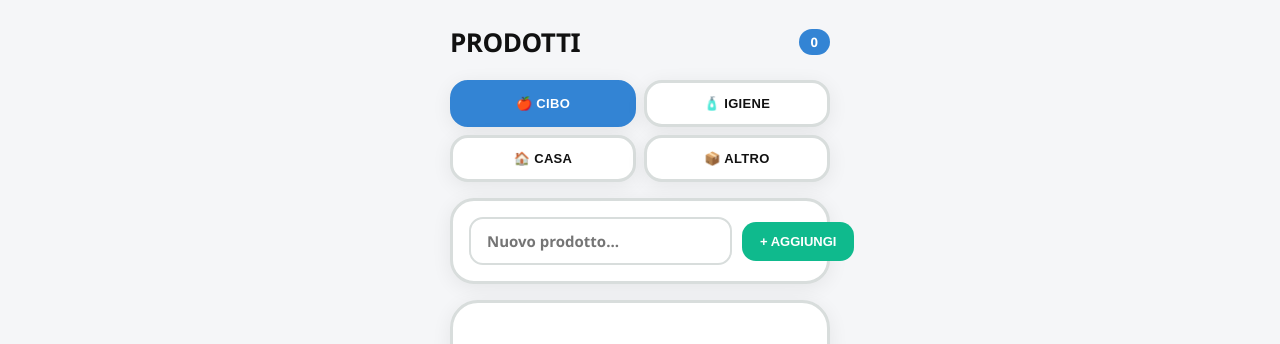
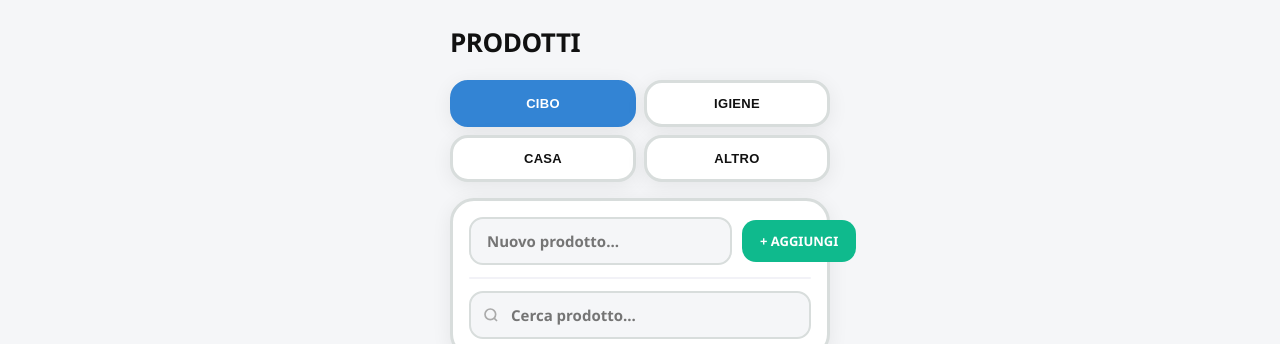
Before and after one commit to emilio-mazzolari/listando, a plain HTML site: page spesa_prodotti.html in a window 1280 px wide. Shown: the top 344 px of the page. Drawn offline with Linux system fonts and the light colour scheme; no server answers.

Commit message:
Update spesa_prodotti.html

```diff
--- a/spesa_prodotti.html
+++ b/spesa_prodotti.html
@@ -35,27 +35,12 @@
             padding: 24px 20px 120px;
         }
 
-        /* ── Header ── */
-        .page-header {
-            display: flex;
-            align-items: center;
-            justify-content: space-between;
-            margin-bottom: 20px;
-        }
         .page-title {
             font-weight: 900;
             font-size: 26px;
             text-transform: uppercase;
             letter-spacing: -0.5px;
-            margin: 0;
-        }
-        .badge-count {
-            background: var(--blue);
-            color: white;
-            font-size: 13px;
-            font-weight: 800;
-            padding: 4px 12px;
-            border-radius: 20px;
+            margin: 0 0 20px 0;
         }
 
         /* ── Filtri categoria ── */
@@ -86,7 +71,7 @@
             border-color: var(--blue);
         }
 
-        /* ── Box Aggiungi ── */
+        /* ── Input card (aggiungi + cerca) ── */
         .input-card {
             background: var(--white);
             padding: 16px;
@@ -94,6 +79,11 @@
             border: 3px solid var(--grey);
             margin-bottom: 16px;
             box-shadow: var(--shadow);
+            display: flex;
+            flex-direction: column;
+            gap: 10px;
+        }
+        .input-row {
             display: flex;
             gap: 10px;
             align-items: center;
@@ -108,9 +98,36 @@
             font-weight: 600;
             font-family: inherit;
             color: var(--dark);
+            background: var(--bg);
             transition: border-color 0.2s;
         }
         .input-card input:focus { border-color: var(--green); }
+
+        .input-card input.search-input:focus { border-color: var(--blue); }
+
+        .search-wrap {
+            position: relative;
+            display: flex;
+            align-items: center;
+        }
+        .search-wrap svg {
+            position: absolute;
+            left: 14px;
+            width: 16px; height: 16px;
+            stroke: #aaa; fill: none; stroke-width: 2.5;
+            pointer-events: none;
+        }
+        .search-wrap input {
+            padding-left: 40px !important;
+        }
+
+        .divider {
+            height: 2px;
+            background: var(--grey-light);
+            border-radius: 2px;
+            margin: 2px 0;
+        }
+
         .btn-save {
             padding: 12px 18px;
             border-radius: 14px;
@@ -123,31 +140,17 @@
             text-transform: uppercase;
             transition: opacity 0.15s;
             white-space: nowrap;
+            font-family: inherit;
         }
         .btn-save:active { opacity: 0.85; }
 
-        /* ── Card Lista ── */
+        /* ── Card lista ── */
         .card {
             background: var(--white);
             border-radius: 28px;
             border: 3px solid var(--grey);
             overflow: hidden;
             box-shadow: var(--shadow);
-        }
-
-        .card-header-row {
-            padding: 14px 20px;
-            border-bottom: 2px solid var(--grey-light);
-            display: flex;
-            align-items: center;
-            justify-content: space-between;
-        }
-        .card-header-label {
-            font-size: 11px;
-            font-weight: 800;
-            text-transform: uppercase;
-            letter-spacing: 0.8px;
-            color: #999;
         }
 
         /* ── Righe prodotto ── */
@@ -194,9 +197,9 @@
         .btn-ic:active { transform: scale(0.9); }
         .btn-ic svg { width: 17px; height: 17px; stroke: currentColor; fill: none; stroke-width: 2.5; }
 
-        .btn-ic.add    { border-color: var(--blue);   color: var(--blue);   }
-        .btn-ic.edit   { border-color: var(--yellow);  color: var(--yellow); }
-        .btn-ic.del    { border-color: var(--red);     color: var(--red);    }
+        .btn-ic.add  { border-color: var(--blue);   color: var(--blue);   font-size: 22px; font-weight: 900; line-height: 1; }
+        .btn-ic.edit { border-color: var(--yellow);  color: var(--yellow); }
+        .btn-ic.del  { border-color: var(--red);     color: var(--red);    }
 
         .btn-ic.add:active  { background: #e8f3ff; }
         .btn-ic.edit:active { background: #fff8e6; }
@@ -231,7 +234,7 @@
         }
         .toast.show { opacity: 1; transform: translateX(-50%) translateY(0); }
 
-        /* ── Modal (base) ── */
+        /* ── Modal ── */
         .modal-overlay {
             position: fixed; top: 0; left: 0;
             width: 100%; height: 100%;
@@ -266,12 +269,11 @@
             font-weight: 700;
             font-family: inherit;
             outline: none;
-            margin-bottom: 16px;
+            margin-bottom: 14px;
             transition: border-color 0.2s;
         }
         .modal-input:focus { border-color: var(--blue); }
 
-        /* Selezione categoria nel modal */
         .cat-grid {
             display: grid;
             grid-template-columns: 1fr 1fr;
@@ -288,6 +290,7 @@
             cursor: pointer;
             text-transform: uppercase;
             transition: all 0.15s;
+            font-family: inherit;
         }
         .btn-cat.selected { background: var(--blue); color: white; border-color: var(--blue); }
 
@@ -328,27 +331,32 @@
 <body>
 
 <div class="app">
-    <div class="page-header">
-        <h2 class="page-title">Prodotti</h2>
-        <span class="badge-count" id="badgeCount">0</span>
+    <h2 class="page-title">Prodotti</h2>
+
+    <!-- Filtri categoria (senza icone) -->
+    <div class="filter-container">
+        <button class="btn-filter active" onclick="setFilter('Cibo', this)">Cibo</button>
+        <button class="btn-filter" onclick="setFilter('Igiene', this)">Igiene</button>
+        <button class="btn-filter" onclick="setFilter('Casa', this)">Casa</button>
+        <button class="btn-filter" onclick="setFilter('Altro', this)">Altro</button>
     </div>
 
-    <!-- Filtri categoria -->
-    <div class="filter-container">
-        <button class="btn-filter active" onclick="setFilter('Cibo', this)">🍎 Cibo</button>
-        <button class="btn-filter" onclick="setFilter('Igiene', this)">🧴 Igiene</button>
-        <button class="btn-filter" onclick="setFilter('Casa', this)">🏠 Casa</button>
-        <button class="btn-filter" onclick="setFilter('Altro', this)">📦 Altro</button>
+    <!-- Box inserimento + ricerca -->
+    <div class="input-card">
+        <div class="input-row">
+            <input type="text" id="nuovoNome" placeholder="Nuovo prodotto..."
+                   onkeydown="if(event.key==='Enter') apriModalCategoria()">
+            <button class="btn-save" onclick="apriModalCategoria()">+ Aggiungi</button>
+        </div>
+        <div class="divider"></div>
+        <div class="search-wrap">
+            <svg viewBox="0 0 24 24"><circle cx="11" cy="11" r="8"/><line x1="21" y1="21" x2="16.65" y2="16.65"/></svg>
+            <input type="text" class="search-input" id="ricerca" placeholder="Cerca prodotto..."
+                   oninput="render()">
+        </div>
     </div>
 
-    <!-- Box inserimento rapido -->
-    <div class="input-card">
-        <input type="text" id="nuovoNome" placeholder="Nuovo prodotto..."
-               onkeydown="if(event.key==='Enter') apriModalCategoria()">
-        <button class="btn-save" onclick="apriModalCategoria()">+ Aggiungi</button>
-    </div>
-
-    <!-- Card Lista -->
+    <!-- Lista prodotti -->
     <div class="card" id="listaCard">
         <div class="empty-state">
             <div class="empty-icon"><svg viewBox="0 0 24 24"><circle cx="12" cy="12" r="10"/></svg></div>
@@ -357,7 +365,7 @@
     </div>
 </div>
 
-<!-- Toast notifica -->
+<!-- Toast -->
 <div class="toast" id="toast"></div>
 
 <!-- Modal: Scegli categoria nuovo prodotto -->
@@ -367,10 +375,10 @@
         <h3>Scegli categoria</h3>
         <p id="modalCatNome"></p>
         <div class="cat-grid">
-            <button class="btn-cat" onclick="selezionaCat('Cibo', this)">🍎 Cibo</button>
-            <button class="btn-cat" onclick="selezionaCat('Igiene', this)">🧴 Igiene</button>
-            <button class="btn-cat" onclick="selezionaCat('Casa', this)">🏠 Casa</button>
-            <button class="btn-cat" onclick="selezionaCat('Altro', this)">📦 Altro</button>
+            <button class="btn-cat" onclick="selezionaCat('Cibo', this)">Cibo</button>
+            <button class="btn-cat" onclick="selezionaCat('Igiene', this)">Igiene</button>
+            <button class="btn-cat" onclick="selezionaCat('Casa', this)">Casa</button>
+            <button class="btn-cat" onclick="selezionaCat('Altro', this)">Altro</button>
         </div>
         <button class="btn-modal" id="btnConfermaCategoria"
                 style="background:var(--green); color:white; opacity:0.4;"
@@ -379,17 +387,17 @@
     </div>
 </div>
 
-<!-- Modal: Modifica nome prodotto -->
+<!-- Modal: Modifica prodotto -->
 <div id="modalModifica" class="modal-overlay">
     <div class="modal-box">
         <div class="modal-emoji">✏️</div>
         <h3>Modifica prodotto</h3>
         <input type="text" class="modal-input" id="inputModifica" placeholder="Nome prodotto...">
         <div class="cat-grid" id="catGridModifica">
-            <button class="btn-cat" onclick="selezionaCatModifica('Cibo', this)">🍎 Cibo</button>
-            <button class="btn-cat" onclick="selezionaCatModifica('Igiene', this)">🧴 Igiene</button>
-            <button class="btn-cat" onclick="selezionaCatModifica('Casa', this)">🏠 Casa</button>
-            <button class="btn-cat" onclick="selezionaCatModifica('Altro', this)">📦 Altro</button>
+            <button class="btn-cat" onclick="selezionaCatModifica('Cibo', this)">Cibo</button>
+            <button class="btn-cat" onclick="selezionaCatModifica('Igiene', this)">Igiene</button>
+            <button class="btn-cat" onclick="selezionaCatModifica('Casa', this)">Casa</button>
+            <button class="btn-cat" onclick="selezionaCatModifica('Altro', this)">Altro</button>
         </div>
         <button class="btn-modal" style="background:var(--yellow); color:white;" onclick="confermaModifica()">Salva Modifiche</button>
         <button class="btn-modal" style="background:var(--grey-light);" onclick="chiudiModal('modalModifica')">Annulla</button>
@@ -428,22 +436,21 @@
 </nav>
 
 <script>
-    const URL_BASE = "https://eejdpophfxsrqdvsucye.supabase.co/rest/v1";
-    const KEY      = "sb_publishable_A7ZE5MzG6TtUrTKNo3SebA_qOk3_n4v";
-    const headers  = { "apikey": KEY, "Content-Type": "application/json", "Authorization": "Bearer " + KEY };
+    const URL_BASE  = "https://eejdpophfxsrqdvsucye.supabase.co/rest/v1";
+    const KEY       = "sb_publishable_A7ZE5MzG6TtUrTKNo3SebA_qOk3_n4v";
+    const headers   = { "apikey": KEY, "Content-Type": "application/json", "Authorization": "Bearer " + KEY };
     const userEmail = localStorage.getItem('userEmail');
 
-    let prodottiBase      = [];
-    let categoriaCorrente = 'Cibo';
-    let categoriaScelta   = null;   // per modal nuovo prodotto
-    let catModificaScelta = null;   // per modal modifica
-    let idInModifica      = null;
-    let idInElimina       = null;
+    let prodottiBase       = [];
+    let categoriaCorrente  = 'Cibo';
+    let categoriaScelta    = null;
+    let catModificaScelta  = null;
+    let idInModifica       = null;
+    let idInElimina        = null;
 
     // ── Caricamento ──────────────────────────────────────────────
     async function caricaProdotti() {
         try {
-            // Prodotti globali (email_utente null) + prodotti propri, esclusi quelli nascosti
             const res = await fetch(
                 `${URL_BASE}/spesa_prodotti?select=*,spesa_prodottinascosti!left(prodotto_id)` +
                 `&or=(email_utente.is.null,email_utente.eq.${userEmail})` +
@@ -455,20 +462,25 @@
         } catch (e) { console.error(e); }
     }
 
-    // ── Filtro ───────────────────────────────────────────────────
+    // ── Filtro categoria ─────────────────────────────────────────
     function setFilter(cat, btn) {
         categoriaCorrente = cat;
         document.querySelectorAll('.btn-filter').forEach(b => b.classList.remove('active'));
         btn.classList.add('active');
+        // Resetta ricerca al cambio categoria
+        document.getElementById('ricerca').value = '';
         render();
     }
 
     // ── Render lista ─────────────────────────────────────────────
     function render() {
-        const div      = document.getElementById("listaCard");
-        const filtrati = prodottiBase.filter(p => p.categoria === categoriaCorrente);
+        const div    = document.getElementById("listaCard");
+        const query  = document.getElementById("ricerca").value.trim().toLowerCase();
 
-        document.getElementById("badgeCount").textContent = filtrati.length;
+        let filtrati = prodottiBase.filter(p => p.categoria === categoriaCorrente);
+        if (query) {
+            filtrati = filtrati.filter(p => p.nome.toLowerCase().includes(query));
+        }
 
         if (filtrati.length === 0) {
             div.innerHTML = `
@@ -476,28 +488,20 @@
                     <div class="empty-icon">
                         <svg viewBox="0 0 24 24"><rect x="3" y="3" width="18" height="18" rx="2"/><line x1="9" y1="3" x2="9" y2="21"/></svg>
                     </div>
-                    <div class="empty-title">Nessun prodotto</div>
-                    <div class="empty-sub">Aggiungi il primo prodotto in questa categoria</div>
+                    <div class="empty-title">${query ? 'Nessun risultato' : 'Nessun prodotto'}</div>
+                    <div class="empty-sub">${query ? `Nessun prodotto corrisponde a "${query}"` : 'Aggiungi il primo prodotto in questa categoria'}</div>
                 </div>`;
             return;
         }
 
-        div.innerHTML = `
-            <div class="card-header-row">
-                <span class="card-header-label">${filtrati.length} prodotto${filtrati.length !== 1 ? 'i' : ''}</span>
-            </div>`;
-
+        div.innerHTML = '';
         filtrati.forEach(p => {
-            const isMio    = p.email_utente === userEmail;   // prodotto creato da questo utente
-            const riga     = document.createElement("div");
+            const isMio = p.email_utente === userEmail;
+            const riga  = document.createElement("div");
             riga.className = "item";
 
-            // Badge "Mio" se il prodotto appartiene all'utente corrente
-            const badgeMio = isMio
-                ? `<span class="item-badge-custom">Mio</span>`
-                : '';
+            const badgeMio = isMio ? `<span class="item-badge-custom">Mio</span>` : '';
 
-            // Tasto modifica e cancella solo sui prodotti dell'utente
             const azioniExtra = isMio ? `
                 <button class="btn-ic edit" onclick="apriModifica(${p.id}, '${escHtml(p.nome)}', '${p.categoria}')" aria-label="Modifica">
                     <svg viewBox="0 0 24 24"><path d="M11 4H4a2 2 0 0 0-2 2v14a2 2 0 0 0 2 2h14a2 2 0 0 0 2-2v-7"/><path d="M18.5 2.5a2.121 2.121 0 0 1 3 3L12 15l-4 1 1-4 9.5-9.5z"/></svg>
@@ -510,9 +514,7 @@
                 <span class="item-nome">${p.nome}</span>
                 ${badgeMio}
                 <div class="btn-actions">
-                    <button class="btn-ic add" onclick="mettiInLista(${p.id})" aria-label="Aggiungi alla lista">
-                        <svg viewBox="0 0 24 24"><circle cx="9" cy="21" r="1"/><circle cx="20" cy="21" r="1"/><path d="M1 1h4l2.68 13.39a2 2 0 0 0 2 1.61h9.72a2 2 0 0 0 2-1.61L23 6H6"/></svg>
-                    </button>
+                    <button class="btn-ic add" onclick="mettiInLista(${p.id})" aria-label="Aggiungi alla lista">+</button>
                     ${azioniExtra}
                 </div>`;
             div.appendChild(riga);
@@ -526,28 +528,18 @@
                 method: "POST", headers,
                 body: JSON.stringify({ prodotto_id: id, email_utente: userEmail, completato: false })
             });
-            if (res.ok || res.status === 201) {
-                mostraToast("✓ Aggiunto alla lista!");
-            } else {
-                mostraToast("Già presente nella lista");
-            }
+            mostraToast(res.ok || res.status === 201 ? "✓ Aggiunto alla lista!" : "Già presente nella lista");
         } catch (e) { mostraToast("Errore di rete"); }
     }
 
-    // ── Nuovo prodotto: chiedi categoria ────────────────────────
+    // ── Nuovo prodotto → scegli categoria ───────────────────────
     function apriModalCategoria() {
         const nome = document.getElementById("nuovoNome").value.trim();
-        if (!nome) {
-            document.getElementById("nuovoNome").focus();
-            mostraToast("⚠️ Inserisci il nome del prodotto");
-            return;
-        }
+        if (!nome) { document.getElementById("nuovoNome").focus(); mostraToast("⚠️ Inserisci il nome del prodotto"); return; }
         categoriaScelta = null;
-        // Reset selezione visiva
         document.querySelectorAll('#modalCategoria .btn-cat').forEach(b => b.classList.remove('selected'));
         const btn = document.getElementById("btnConfermaCategoria");
-        btn.disabled = true;
-        btn.style.opacity = "0.4";
+        btn.disabled = true; btn.style.opacity = "0.4";
         document.getElementById("modalCatNome").textContent = `"${nome}"`;
         apriModal('modalCategoria');
     }
@@ -556,9 +548,8 @@
         categoriaScelta = cat;
         document.querySelectorAll('#modalCategoria .btn-cat').forEach(b => b.classList.remove('selected'));
         btn.classList.add('selected');
-        const btnConf = document.getElementById("btnConfermaCategoria");
-        btnConf.disabled = false;
-        btnConf.style.opacity = "1";
+        const b = document.getElementById("btnConfermaCategoria");
+        b.disabled = false; b.style.opacity = "1";
     }
 
     async function confermaSalvaNuovo() {
@@ -572,22 +563,20 @@
             document.getElementById("nuovoNome").value = "";
             chiudiModal('modalCategoria');
             await caricaProdotti();
-            // Porta il filtro sulla categoria appena usata
             const btnFiltro = [...document.querySelectorAll('.btn-filter')]
-                .find(b => b.textContent.includes(categoriaScelta));
+                .find(b => b.textContent === categoriaScelta);
             if (btnFiltro) setFilter(categoriaScelta, btnFiltro);
             mostraToast(`✓ "${nome}" aggiunto!`);
         } catch (e) { mostraToast("Errore nel salvataggio"); }
     }
 
-    // ── Modifica prodotto ────────────────────────────────────────
+    // ── Modifica ─────────────────────────────────────────────────
     function apriModifica(id, nome, categoria) {
-        idInModifica    = id;
+        idInModifica = id;
         catModificaScelta = categoria;
         document.getElementById("inputModifica").value = nome;
-        // Preseleziona categoria attuale
         document.querySelectorAll('#catGridModifica .btn-cat').forEach(b => {
-            b.classList.toggle('selected', b.textContent.includes(categoria));
+            b.classList.toggle('selected', b.textContent === categoria);
         });
         apriModal('modalModifica');
     }
@@ -602,7 +591,6 @@
         const nuovoNome = document.getElementById("inputModifica").value.trim();
         if (!nuovoNome || !idInModifica) return;
         try {
-            // PATCH solo se email_utente corrisponde all'utente (sicurezza lato client + RLS lato Supabase)
             await fetch(`${URL_BASE}/spesa_prodotti?id=eq.${idInModifica}&email_utente=eq.${userEmail}`, {
                 method: "PATCH", headers,
                 body: JSON.stringify({ nome: nuovoNome, categoria: catModificaScelta })
@@ -613,7 +601,7 @@
         } catch (e) { mostraToast("Errore nella modifica"); }
     }
 
-    // ── Elimina prodotto ─────────────────────────────────────────
+    // ── Elimina ──────────────────────────────────────────────────
     function apriElimina(id, nome) {
         idInElimina = id;
         document.getElementById("eliminaNome").textContent = `Vuoi eliminare "${nome}"?`;
@@ -623,7 +611,6 @@
     async function confermaElimina() {
         if (!idInElimina) return;
         try {
-            // DELETE solo se appartiene all'utente
             await fetch(`${URL_BASE}/spesa_prodotti?id=eq.${idInElimina}&email_utente=eq.${userEmail}`, {
                 method: "DELETE", headers
             });
@@ -634,10 +621,9 @@
     }
 
     // ── Utility ──────────────────────────────────────────────────
-    function apriModal(id)  { document.getElementById(id).style.display = 'flex'; }
-    function chiudiModal(id){ document.getElementById(id).style.display = 'none'; }
+    function apriModal(id)   { document.getElementById(id).style.display = 'flex'; }
+    function chiudiModal(id) { document.getElementById(id).style.display = 'none'; }
 
-    // Chiudi modal cliccando fuori
     document.querySelectorAll('.modal-overlay').forEach(m => {
         m.addEventListener('click', e => { if (e.target === m) m.style.display = 'none'; });
     });
@@ -651,10 +637,7 @@
         toastTimer = setTimeout(() => t.classList.remove('show'), 2200);
     }
 
-    function escHtml(str) {
-        return str.replace(/'/g, "\\'").replace(/"/g, '&quot;');
-    }
-
+    function escHtml(str) { return str.replace(/'/g, "\\'").replace(/"/g, '&quot;'); }
     function logout() { localStorage.clear(); window.location.href = 'login.html'; }
 
     window.onload = caricaProdotti;
```
